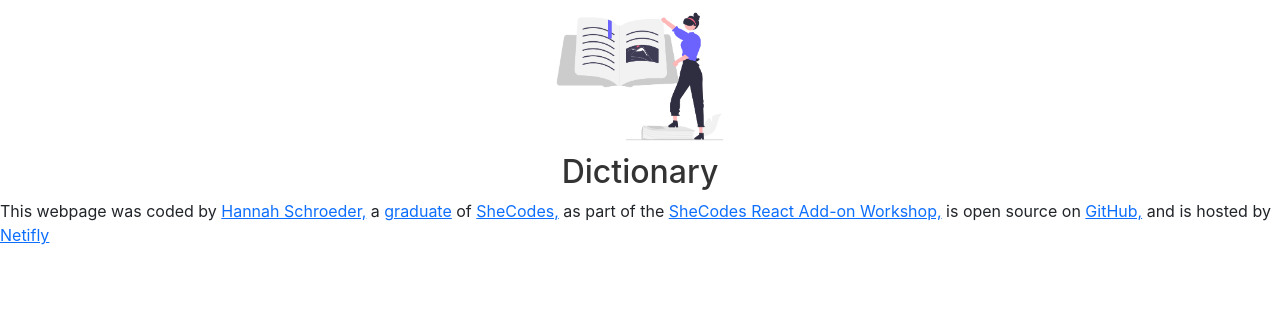
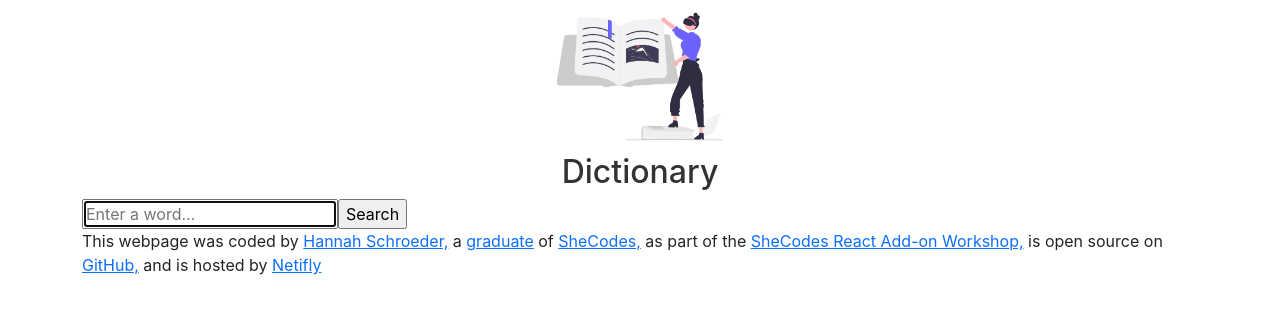
Before and after one commit to h-schroeder-coder/shecodes_react_add-on_wk_1, a React (Create React App) app: page / in a window 1280 px wide. Shown: the top 314 px of the page. Built offline with nearby package versions, Linux system fonts and the light colour scheme.

Commit message:
Adding search engine function

```diff
--- a/src/App.js
+++ b/src/App.js
@@ -1,9 +1,12 @@
-import './App.css';
-import BookLover from './BookLover.png';
+import "./App.css";
+import BookLover from "./BookLover.png";
+import Footer from "./Footer";
+import Dictionary from "./Dictionary";
 
 export default function App() {
   return (
     <div className="App">
+      <div className="container">
         <header className="App-header">
           <img
             src={BookLover}
@@ -12,56 +15,9 @@
           />
           <h1>Dictionary</h1>
         </header>
-      <footer className="App-footer">
-        This webpage was coded by{" "}
-        <a
-          href="https://github.com/h-schroeder-coder"
-          target="_blank"
-          rel="noreferrer"
-        >
-          Hannah Schroeder,
-        </a>{" "}
-        a{" "}
-        <a
-          href="https://www.shecodes.io/graduates/157590-hannah-schroeder"
-          target="_blank"
-          rel="noreferrer"
-        >
-          graduate
-        </a>{" "}
-        of{" "}
-        <a
-          href="https://www.shecodes.io/workshops"
-          target="_blank"
-          rel="noreferrer"
-        >
-          SheCodes,
-        </a>{" "}
-        as part of the{" "}
-        <a
-          href="https://www.shecodes.io/workshops"
-          target="_blank"
-          rel="noreferrer"
-        >
-          SheCodes React Add-on Workshop,
-        </a>{" "}
-        is open source on{" "}
-        <a
-          href="https://github.com/h-schroeder-coder/shecodes_react_add-on_wk_1"
-          target="_blank"
-          rel="noreferrer"
-        >
-          GitHub,
-        </a>{" "}
-        and is hosted by{" "}
-        <a
-          href="https://h-schroeder-coder-dictionary.netlify.app/"
-          target="_blank"
-          rel="noreferrer"
-        >
-          Netifly
-        </a>
-      </footer>
+        <Dictionary />
+        <Footer />
+      </div>
     </div>
   );
 }
--- /dev/null
+++ b/src/Dictionary.js
@@ -0,0 +1,30 @@
+import React, { useState } from "react";
+import "./Dictionary.css";
+
+export default function Dictionary() {
+    let [keyword, setKeyword] = useState("");
+
+    function search(event) {
+       event.preventDefault();
+       alert(`Searching for the definition of ${keyword}`);
+   }
+
+   function handleKeywordChange(event) {
+       setKeyword(event.target.value);
+
+   }
+
+    return (
+      <div className="Dictionary">
+        <form onSubmit={search}>
+          <input
+            type="search"
+            placeholder="Enter a word..."
+            onChange={handleKeywordChange}
+            autoFocus
+          />
+          <input type="submit" value="Search" />
+        </form>
+      </div>
+    );
+}
--- /dev/null
+++ b/src/Footer.js
@@ -0,0 +1,56 @@
+import React from "react";
+
+export default function Footer() {
+  return (
+    <footer className="App-footer">
+      This webpage was coded by{" "}
+      <a
+        href="https://github.com/h-schroeder-coder"
+        target="_blank"
+        rel="noreferrer"
+      >
+        Hannah Schroeder,
+      </a>{" "}
+      a{" "}
+      <a
+        href="https://www.shecodes.io/graduates/157590-hannah-schroeder"
+        target="_blank"
+        rel="noreferrer"
+      >
+        graduate
+      </a>{" "}
+      of{" "}
+      <a
+        href="https://www.shecodes.io/workshops"
+        target="_blank"
+        rel="noreferrer"
+      >
+        SheCodes,
+      </a>{" "}
+      as part of the{" "}
+      <a
+        href="https://www.shecodes.io/workshops"
+        target="_blank"
+        rel="noreferrer"
+      >
+        SheCodes React Add-on Workshop,
+      </a>{" "}
+      is open source on{" "}
+      <a
+        href="https://github.com/h-schroeder-coder/shecodes_react_add-on_wk_1"
+        target="_blank"
+        rel="noreferrer"
+      >
+        GitHub,
+      </a>{" "}
+      and is hosted by{" "}
+      <a
+        href="https://h-schroeder-coder-dictionary.netlify.app/"
+        target="_blank"
+        rel="noreferrer"
+      >
+        Netifly
+      </a>
+    </footer>
+  );
+}
```
Also changed, not shown: src/Dictionary.css (added). Lines whose indentation alone changed are shown as unchanged.
